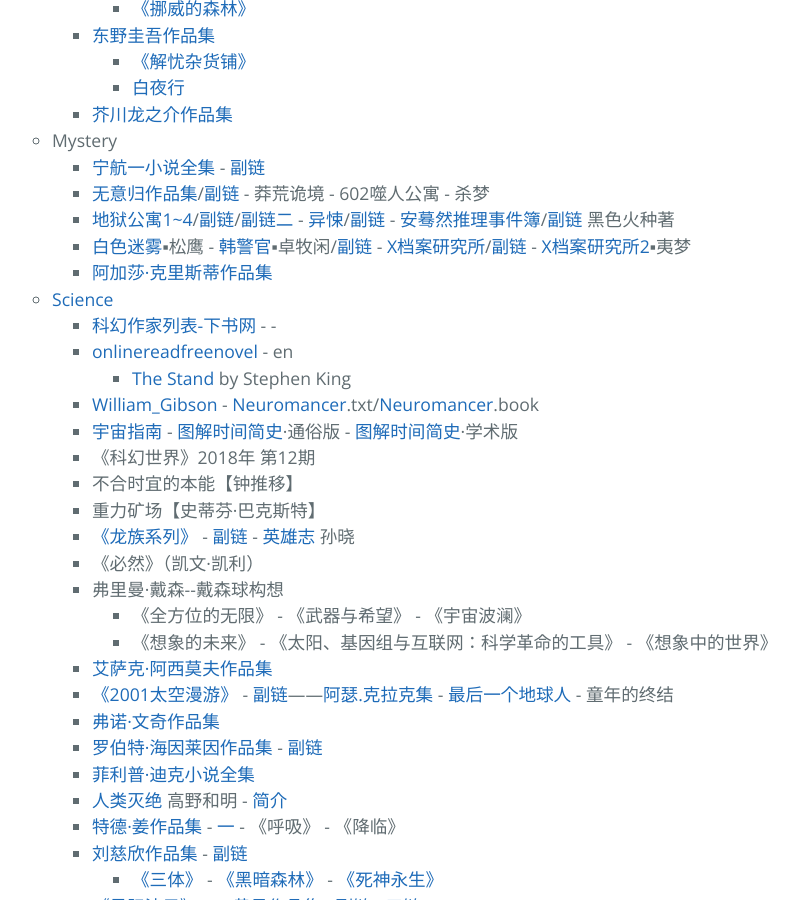
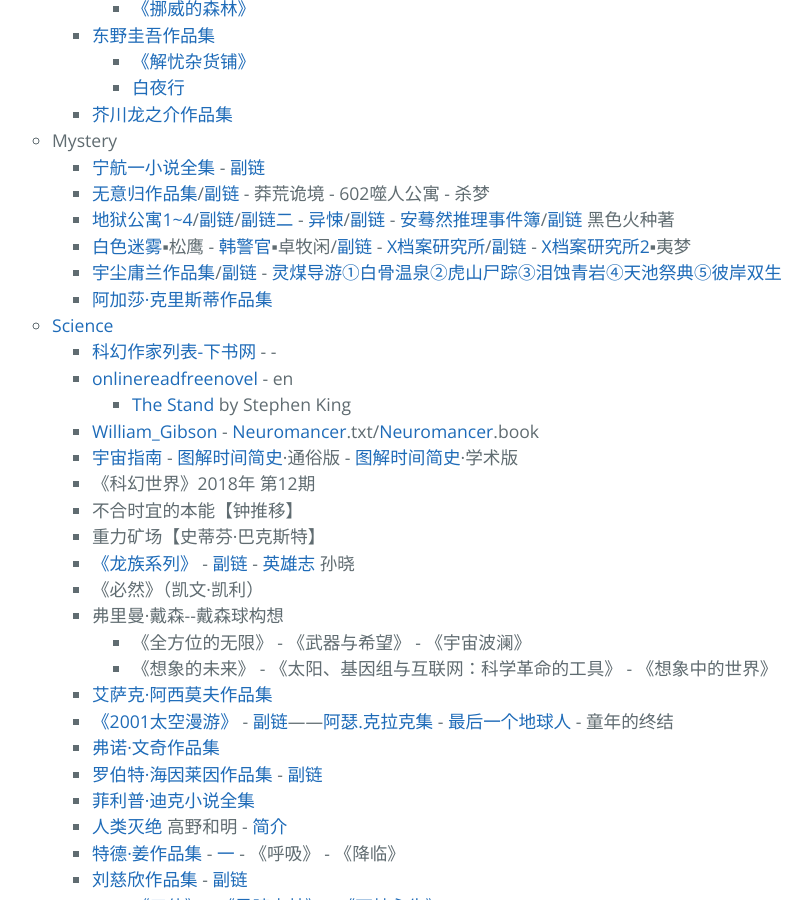
Before and after one commit to AmbroseRen/test, a Jekyll site: the page built from Library/BookListsOne.md, in a window 1280 px wide and 900 px high, scrolled down 4915 px. Shown: the whole window, without its empty margins (252-1064 px from the left). Built offline with Jekyll 4.4.1, drawn with Linux system fonts in a browser that asks for light colours; our own code applies the rules of GitHub Pages for plain Markdown files; the repository's description, which GitHub fills in, is left out.

Commit message:
Update BookListsOne.md

```diff
--- a/Library/BookListsOne.md
+++ b/Library/BookListsOne.md
@@ -265,7 +265,8 @@
 		    <li><a href="https://www.aixdzs.com/author/无意归">无意归作品集</a>/<a href="https://tw.ixdzs.com/author/无意归">副链</a> - 莽荒诡境 - 602噬人公寓 - 杀梦</li>
 		    <li><a href="https://www.imiaobige.com/read/56240/">地狱公寓1~4</a>/<a href="https://big5.mfxsydw.com/book/1454.html">副链</a>/<a href="https://www.xbiquge.so/book/7569/">副链二</a> - <a href="https://www.52shuku.vip/kongbulingyi/16316.html">异悚</a>/<a href="https://www.sto.cx/book-27189-1.html">副链</a> - <a href="https://m.cibusw.com/7VL/list.html">安蓦然推理事件簿</a>/<a href="https://www.52shuku.vip/tuili/16315.html">副链</a> 黑色火种著</li>
 		    <li><a href="https://yuedu.baidu.com/ebook/09535444bc64783e0912a21614791711cd79790f?pn=1&click_type=10010002">白色迷雾</a>▪松鹰 - <a href="http://quanben-xiaoshuo.com/n/hanjingguan/xiaoshuo.html">韩警官</a>▪卓牧闲/<a href="https://www.xundu.org/440/">副链</a> - <a href="https://www.kanunu8.com/book4/10610/">X档案研究所</a>/<a href="https://www.cbxs.net/kongbu/3624/">副链</a> - <a href="http://quanben-xiaoshuo.com/n/xdanganyanjiusuo2/xiaoshuo.html">X档案研究所2</a>▪夷梦</li>
-                    <li><a href="https://www.kanunu8.com/files/writer/9497.html">阿加莎·克里斯蒂作品集</a></li>
+                    <li><a href="https://tw.m.ixdzs.com/author/宇尘庸兰">宇尘庸兰作品集</a>/<a href="https://www.bxwxorg.com/author/宇尘庸兰.html">副链</a> - <a href="https://tw.ttkan.co/novel/chapters/lingmeidaoyou-yuchenyonglan">灵煤导游①白骨温泉②虎山尸踪③泪蚀青岩④天池祭典⑤彼岸双生</a></li>
+		    <li><a href="https://www.kanunu8.com/files/writer/9497.html">阿加莎·克里斯蒂作品集</a></li>
                 </ul>
             </li>
             <li id="science"><a href="#top">Science</a>
```
